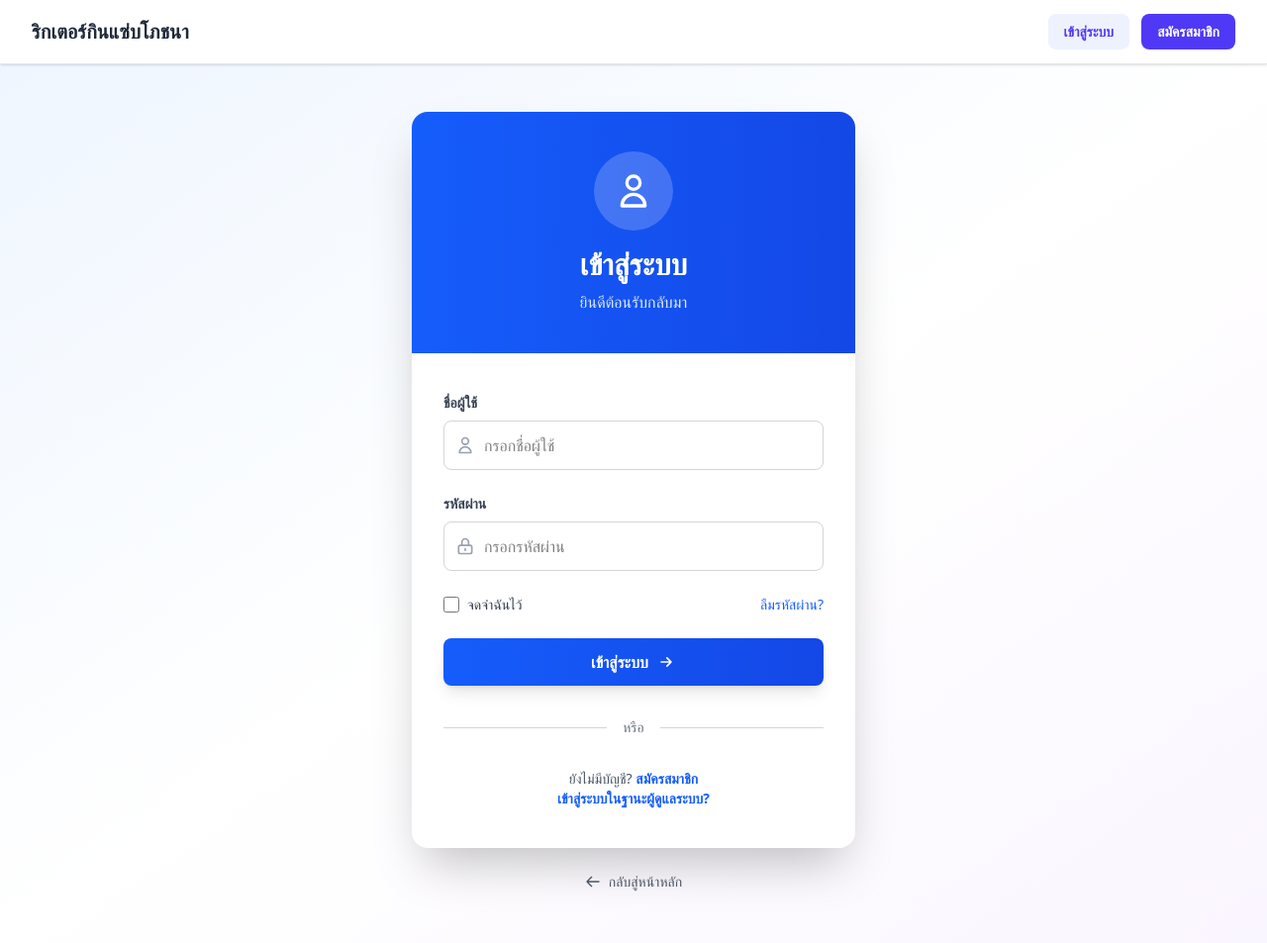
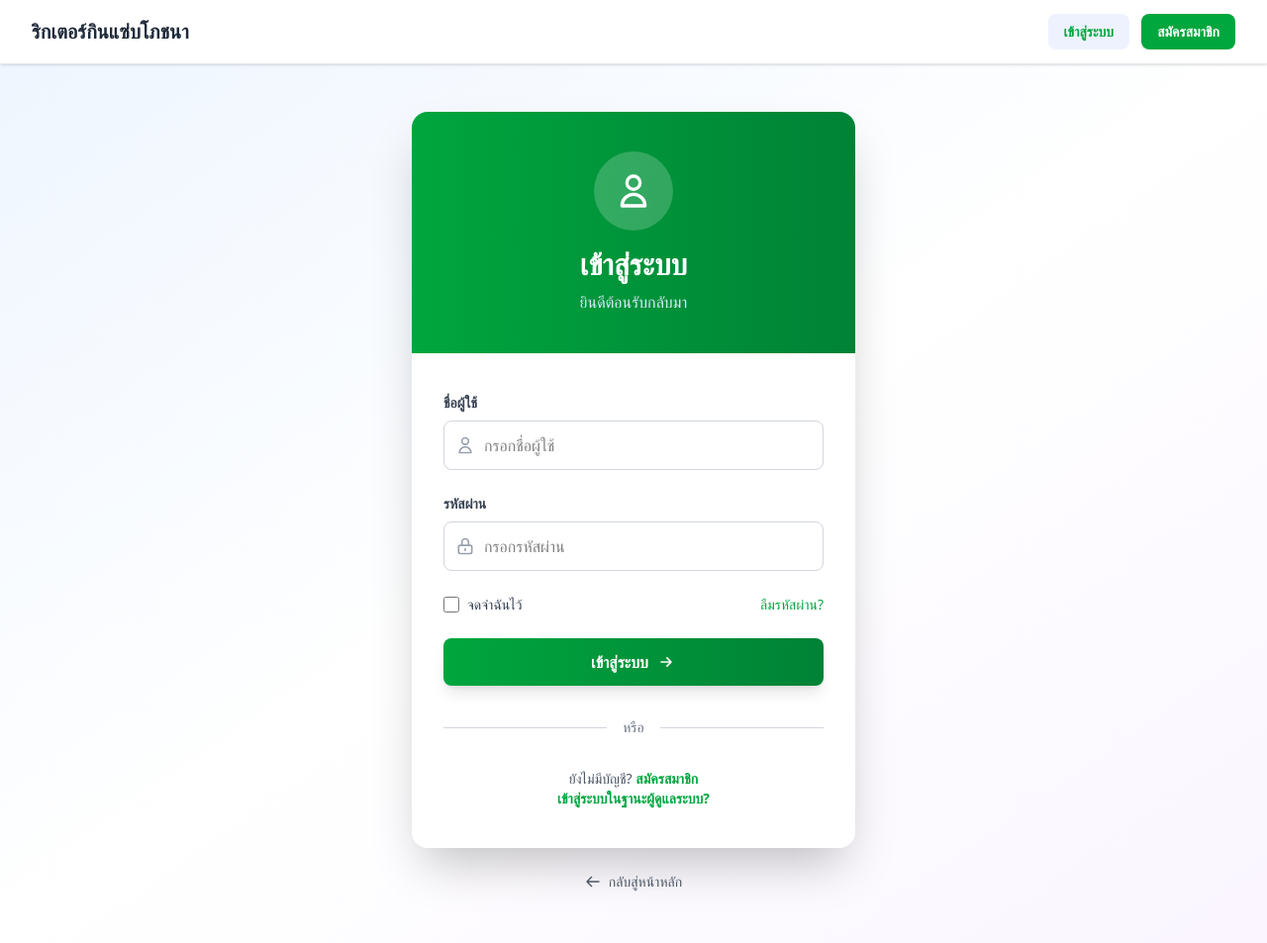
Before and after one commit to Thavizup-Deesan/Web-Dev, a Django app: page /accounts/login/ in a window 1280 px wide. Shown: the whole page at 99% size. Run offline with Django 5.2, Linux system fonts and the light colour scheme; some libraries are stand-ins or nearby versions.

Commit message:
Initial commit

```diff
--- a/service_booking/services/views.py
+++ b/service_booking/services/views.py
@@ -18,7 +18,7 @@ class AdminRequiredMixin(LoginRequiredMixin, UserPassesTestMixin):
     def test_func(self):
         return self.request.user.is_superuser or self.request.user.role == 'admin'
 
-class HomeView(TemplateView):
+class HomeView(ListView):
     model = Table
     template_name = 'homepage.html'
     context_object_name = 'tables'
--- a/service_booking/templates/base.html
+++ b/service_booking/templates/base.html
@@ -12,41 +12,53 @@
       <div class="container mx-auto px-4 sm:px-6 lg:px-8">
         <div class="flex justify-between items-center h-16">
           <div class="flex items-center">
-            <a href="/" class="text-xl font-bold text-gray-800 hover:text-indigo-600 transition duration-200">
+            <a href="/" class="text-xl font-bold text-gray-800 hover:text-green-600 transition duration-200">
               ริกเตอร์กินแซ่บโภชนา
             </a>
           </div>
 
           <div class="hidden md:flex items-center space-x-6">
             {% if user.role == 'customer' and not user.is_superuser %}
-            <a href="{% url 'table_browse' %}" class="text-gray-600 hover:text-indigo-600 font-medium transition duration-200">
+            <a href="{% url 'table_browse' %}" class="text-gray-600 hover:text-green-600 font-medium transition duration-200">
                  ดูโต๊ะทั้งหมด
              </a>
-            <a href="{% url 'booking_create' %}" class="text-gray-600 hover:text-indigo-600 font-medium transition duration-200">
+            <a href="{% url 'booking_create' %}" class="text-gray-600 hover:text-green-600 font-medium transition duration-200">
               จองโต๊ะอาหาร
             </a>
-            <a href="{% url 'booking_history' %}" class="text-gray-600 hover:text-indigo-600 font-medium transition duration-200">
+            <a href="{% url 'booking_history' %}" class="text-gray-600 hover:text-green-600 font-medium transition duration-200">
               ประวัติการจอง
+            </a>
+            {% endif %}
+
+            {% if user.role == 'admin' or user.is_superuser %}
+            <a href="{% url 'admin_dashboard' %}" class="text-gray-600 hover:text-green-600 font-medium transition duration-200">
+              การจองโต๊ะทั้งหมด
+             </a>
+            <a href="{% url 'table_list' %}" class="text-gray-600 hover:text-green-600 font-medium transition duration-200">
+              จัดการโต๊ะ
+            </a>
+            <a href="{% url 'table_create' %}" class="text-gray-600 hover:text-green-600 font-medium transition duration-200">
+              เพิ่มโต๊ะใหม่
             </a>
             {% endif %}
           </div>
 
           <div class="flex items-center space-x-3">
             {% if user.is_authenticated %}
-            <a href="{% url 'profile' %}" class="text-gray-700 hidden sm:inline font-medium hover:text-indigo-600">
+            <a href="{% url 'profile' %}" class="text-gray-700 hidden sm:inline font-medium hover:text-green-600">
               <span>สวัสดี, {{ user.username }}</span>
             </a>
             <form action="{% url 'logout' %}" method="post">
               {% csrf_token %}
-              <button type="submit" class="px-4 py-2 bg-red-500 text-white text-sm font-semibold rounded-lg hover:bg-red-600 transition duration-200">
+              <button type="submit" class="px-4 py-2 bg-white text-black text-sm font-semibold rounded-lg hover:bg-red-200 transition duration-200">
                 ออกจากระบบ
               </button>
             </form>
             {% else %}
-            <a href="{% url 'login' %}" class="px-4 py-2 text-indigo-600 bg-indigo-50 font-semibold rounded-lg hover:bg-indigo-100 transition duration-200 text-sm">
+            <a href="{% url 'login' %}" class="px-4 py-2 text-green-600 bg-indigo-50 font-semibold rounded-lg hover:bg-green-100 transition duration-200 text-sm">
               เข้าสู่ระบบ
             </a>
-            <a href="{% url 'signup' %}" class="px-4 py-2 bg-indigo-600 text-white font-semibold rounded-lg hover:bg-indigo-700 transition duration-200 text-sm">
+            <a href="{% url 'signup' %}" class="px-4 py-2 bg-green-600 text-white font-semibold rounded-lg hover:bg-green-700 transition duration-200 text-sm">
               สมัครสมาชิก
             </a>
             {% endif %}
--- a/service_booking/templates/registration/admin_login.html
+++ b/service_booking/templates/registration/admin_login.html
@@ -5,7 +5,7 @@
 <div class="min-h-screen flex items-center justify-center px-4 py-12 bg-gradient-to-br from-gray-50 via-gray-50 to-gray-200">
     <div class="max-w-md w-full">
         <div class="bg-white rounded-2xl shadow-2xl overflow-hidden">
-            <div class="bg-gradient-to-r from-blue-600 to-blue-700 px-8 py-10 text-center">
+            <div class="bg-gradient-to-r from-green-600 to-green-700 px-8 py-10 text-center">
                 <div class="w-20 h-20 bg-white/20 backdrop-blur-sm rounded-full flex items-center justify-center mx-auto mb-4">
                     <svg class="w-10 h-10 text-white" fill="none" stroke="currentColor" viewBox="0 0 24 24">
                         <path stroke-linecap="round" stroke-linejoin="round" stroke-width="2" d="M16 7a4 4 0 11-8 0 4 4 0 018 0zM12 14a7 7 0 00-7 7h14a7 7 0 00-7-7z"></path>
@@ -106,7 +106,7 @@
 
                     <button
                         type="submit"
-                        class="w-full flex items-center justify-center gap-2 bg-gradient-to-r from-blue-600 to-blue-700 text-white font-semibold py-3 px-4 rounded-lg hover:from-blue-700 hover:to-blue-800 focus:outline-none focus:ring-2 focus:ring-blue-500 focus:ring-offset-2 transform hover:scale-[1.02] transition-all duration-200 shadow-lg hover:shadow-xl"
+                        class="w-full flex items-center justify-center gap-2 bg-gradient-to-r from-green-600 to-green-700 text-white font-semibold py-3 px-4 rounded-lg hover:from-green-700 hover:to-green-800 focus:outline-none focus:ring-2 focus:ring-green-500 focus:ring-offset-2 transform hover:scale-[1.02] transition-all duration-200 shadow-lg hover:shadow-xl"
                     >
                         <svg class="w-5 h-5" fill="none" stroke="currentColor" viewBox="0 0 24 24">
                             <path stroke-linecap="round" stroke-linejoin="round" stroke-width="2" d="M9 12l2 2 4-4m5.618-4.016A11.955 11.955 0 0112 2.944a11.955 11.955 0 01-8.618 3.04A12.02 12.02 0 003 9c0 5.591 3.824 10.29 9 11.622 5.176-1.332 9-6.03 9-11.622 0-1.042-.133-2.052-.382-3.016z"></path>
@@ -127,7 +127,7 @@
                 <div class="text-center">
                     <p class="text-sm text-gray-600">
                         ไม่ใช่ผู้ดูแลระบบ?
-                        <a href="{% url 'login' %}" class="font-semibold text-blue-600 hover:text-blue-700 transition duration-200">
+                        <a href="{% url 'login' %}" class="font-semibold text-green-600 hover:text-green-700 transition duration-200">
                             เข้าสู่ระบบสำหรับผู้ใช้ทั่วไป
                         </a>
                     </p>
--- a/service_booking/templates/registration/login.html
+++ b/service_booking/templates/registration/login.html
@@ -4,7 +4,7 @@
 <div class="min-h-screen flex items-center justify-center px-4 py-12 bg-gradient-to-br from-blue-50 via-white to-purple-50">
     <div class="max-w-md w-full">
         <div class="bg-white rounded-2xl shadow-2xl overflow-hidden">
-            <div class="bg-gradient-to-r from-blue-600 to-blue-700 px-8 py-10 text-center">
+            <div class="bg-gradient-to-r from-green-600 to-green-700 px-8 py-10 text-center">
                 <div class="w-20 h-20 bg-white/20 backdrop-blur-sm rounded-full flex items-center justify-center mx-auto mb-4">
                     <svg class="w-10 h-10 text-white" fill="none" stroke="currentColor" viewBox="0 0 24 24">
                         <path stroke-linecap="round" stroke-linejoin="round" stroke-width="2" d="M16 7a4 4 0 11-8 0 4 4 0 018 0zM12 14a7 7 0 00-7 7h14a7 7 0 00-7-7z"></path>
@@ -33,7 +33,7 @@
                                 name="username"
                                 id="id_username"
                                 required
-                                class="block w-full pl-10 pr-3 py-3 border border-gray-300 rounded-lg focus:outline-none focus:ring-2 focus:ring-blue-500 focus:border-transparent text-black transition duration-200"
+                                class="block w-full pl-10 pr-3 py-3 border border-gray-300 rounded-lg focus:outline-none focus:ring-2 focus:ring-green-500 focus:border-transparent text-black transition duration-200"
                                 placeholder="กรอกชื่อผู้ใช้"
                             >
                         </div>
@@ -54,7 +54,7 @@
                                 name="password"
                                 id="id_password"
                                 required
-                                class="block w-full pl-10 pr-3 py-3 border border-gray-300 rounded-lg focus:outline-none focus:ring-2 focus:ring-blue-500 focus:border-transparent text-black transition duration-200"
+                                class="block w-full pl-10 pr-3 py-3 border border-gray-300 rounded-lg focus:outline-none focus:ring-2 focus:ring-green-500 focus:border-transparent text-black transition duration-200"
                                 placeholder="กรอกรหัสผ่าน"
                             >
                         </div>
@@ -79,14 +79,14 @@
                                 id="remember_me"
                                 name="remember_me"
                                 type="checkbox"
-                                class="h-4 w-4 text-blue-600 focus:ring-blue-500 border-gray-300 rounded"
+                                class="h-4 w-4 text-green-600 focus:ring-green-500 border-gray-300 rounded"
                             >
                             <label for="remember_me" class="ml-2 block text-sm text-gray-700">
                                 จดจำฉันไว้
                             </label>
                         </div>
                         <div class="text-sm">
-                            <a href="#" class="font-medium text-blue-600 hover:text-blue-700 transition duration-200">
+                            <a href="#" class="font-medium text-green-600 hover:text-green-700 transition duration-200">
                                 ลืมรหัสผ่าน?
                             </a>
                         </div>
@@ -94,7 +94,7 @@
 
                     <button
                         type="submit"
-                        class="w-full flex items-center justify-center gap-2 bg-gradient-to-r from-blue-600 to-blue-700 text-white font-semibold py-3 px-4 rounded-lg hover:from-blue-700 hover:to-blue-800 focus:outline-none focus:ring-2 focus:ring-blue-500 focus:ring-offset-2 transform hover:scale-[1.02] transition-all duration-200 shadow-lg hover:shadow-xl"
+                        class="w-full flex items-center justify-center gap-2 bg-gradient-to-r from-green-600 to-green-700 text-white font-semibold py-3 px-4 rounded-lg hover:from-green-700 hover:to-green-800 focus:outline-none focus:ring-2 focus:ring-green-500 focus:ring-offset-2 transform hover:scale-[1.02] transition-all duration-200 shadow-lg hover:shadow-xl"
                     >
                         <span>เข้าสู่ระบบ</span>
                         <svg class="w-5 h-5" fill="none" stroke="currentColor" viewBox="0 0 24 24">
@@ -115,12 +115,12 @@
                 <div class="text-center">
                     <p class="text-sm text-gray-600">
                         ยังไม่มีบัญชี?
-                        <a href="{% url 'signup' %}" class="font-semibold text-blue-600 hover:text-blue-700 transition duration-200">
+                        <a href="{% url 'signup' %}" class="font-semibold text-green-600 hover:text-green-700 transition duration-200">
                             สมัครสมาชิก
                         </a>
                     </p>
                     <p class="text-sm text-gray-600">
-                        <a href="{% url 'admin_login' %}" class="font-semibold text-blue-600 hover:text-blue-700 transition duration-200">
+                        <a href="{% url 'admin_login' %}" class="font-semibold text-green-600 hover:text-green-700 transition duration-200">
                             เข้าสู่ระบบในฐานะผู้ดูแลระบบ?
                         </a>
                     </p>
--- a/service_booking/templates/registration/profile_form.html
+++ b/service_booking/templates/registration/profile_form.html
@@ -31,6 +31,11 @@
                 กลับสู่หน้าหลัก
             </a>
             {% endif %}
+            {% if user.role == 'admin' or user.is_superuser %}
+            <a href="{% url 'admin_dashboard' %}" class="block w-full mt-4 bg-white text-gray-500 text-center font-semibold transition">
+                กลับสู่หน้าหลัก
+            </a>
+            {% endif %}
         </form>
     </div>
 </div>
--- a/service_booking/templates/services/admin_dashboard.html
+++ b/service_booking/templates/services/admin_dashboard.html
@@ -1,10 +1,11 @@
 {% extends 'base.html' %}
 
 {% block content %}
+<script src="https://cdn.jsdelivr.net/npm/chart.js"></script>
 <div class="container mx-auto px-4 py-12">
     <div class="flex justify-between items-center mb-8 border-b pb-4">
         <h1 class="text-4xl font-bold text-gray-800">แอดมินแดชบอร์ด</h1>
-        <a href="{% url 'table_list' %}" class="px-5 py-2 bg-blue-600 text-white font-semibold rounded-lg hover:bg-blue-700 transition">
+        <a href="{% url 'table_list' %}" class="px-5 py-2 bg-green-600 text-white font-semibold rounded-lg hover:bg-green-700 transition">
             จัดการโต๊ะทั้งหมด
         </a>
     </div>
--- a/service_booking/templates/services/booking_form.html
+++ b/service_booking/templates/services/booking_form.html
@@ -40,7 +40,7 @@
 
             <button
                 type="submit"
-                class="w-full bg-gradient-to-r from-blue-600 to-blue-700 text-white font-semibold py-3 px-4 rounded-lg hover:from-blue-700 hover:to-blue-800 focus:outline-none focus:ring-2 focus:ring-blue-500 focus:ring-offset-2 transform hover:scale-[1.02] transition-all duration-200"
+                class="w-full bg-gradient-to-r from-green-600 to-green-700 text-white font-semibold py-3 px-4 rounded-lg hover:from-green-700 hover:to-green-800 focus:outline-none focus:ring-2 focus:ring-green-500 focus:ring-offset-2 transform hover:scale-[1.02] transition-all duration-200"
             >
                 ยืนยันการจอง
             </button>
--- a/service_booking/templates/services/table_browse.html
+++ b/service_booking/templates/services/table_browse.html
@@ -35,7 +35,7 @@
                     </p>
                 </div>
                 <div class="bg-gray-50 p-4">
-                    <a href="{% url 'booking_create' %}?table={{ table.pk }}" class="block w-full text-center px-4 py-3 bg-indigo-600 text-white font-semibold rounded-lg hover:bg-indigo-700 transition duration-200">
+                    <a href="{% url 'booking_create' %}?table={{ table.pk }}" class="block w-full text-center px-4 py-3 bg-green-600 text-white font-semibold rounded-lg hover:bg-indigo-700 transition duration-200">
                         จองโต๊ะนี้
                     </a>
                 </div>
--- a/service_booking/templates/services/table_form.html
+++ b/service_booking/templates/services/table_form.html
@@ -40,7 +40,7 @@
 
             </div>
             <div class="mt-8 pt-6 border-t flex items-center space-x-4">
-                <button type="submit" class="px-6 py-2 bg-blue-600 text-white font-semibold rounded-lg hover:bg-blue-700 transition duration-200 shadow-sm hover:shadow-md">
+                <button type="submit" class="px-6 py-2 bg-green-600 text-white font-semibold rounded-lg hover:bg-green-700 transition duration-200 shadow-sm hover:shadow-md">
                     {% if object %}
                         บันทึกการเปลี่ยนแปลง
                     {% else %}
--- a/service_booking/theme/static/css/dist/styles.css
+++ b/service_booking/theme/static/css/dist/styles.css
@@ -26,6 +26,7 @@
     --color-green-600: oklch(62.7% 0.194 149.214);
     --color-green-700: oklch(52.7% 0.154 150.069);
     --color-green-800: oklch(44.8% 0.119 151.328);
+    --color-sky-600: oklch(58.8% 0.158 241.966);
     --color-blue-50: oklch(97% 0.014 254.604);
     --color-blue-100: oklch(93.2% 0.032 255.585);
     --color-blue-200: oklch(88.2% 0.059 254.128);
@@ -1291,6 +1292,10 @@
     --tw-gradient-from: var(--color-gray-50);
     --tw-gradient-stops: var(--tw-gradient-via-stops, var(--tw-gradient-position), var(--tw-gradient-from) var(--tw-gradient-from-position), var(--tw-gradient-to) var(--tw-gradient-to-position));
   }
+  .from-green-600 {
+    --tw-gradient-from: var(--color-green-600);
+    --tw-gradient-stops: var(--tw-gradient-via-stops, var(--tw-gradient-position), var(--tw-gradient-from) var(--tw-gradient-from-position), var(--tw-gradient-to) var(--tw-gradient-to-position));
+  }
   .from-indigo-600 {
     --tw-gradient-from: var(--color-indigo-600);
     --tw-gradient-stops: var(--tw-gradient-via-stops, var(--tw-gradient-position), var(--tw-gradient-from) var(--tw-gradient-from-position), var(--tw-gradient-to) var(--tw-gradient-to-position));
@@ -1321,6 +1326,18 @@
     --tw-gradient-to: var(--color-gray-200);
     --tw-gradient-stops: var(--tw-gradient-via-stops, var(--tw-gradient-position), var(--tw-gradient-from) var(--tw-gradient-from-position), var(--tw-gradient-to) var(--tw-gradient-to-position));
   }
+  .to-green-400 {
+    --tw-gradient-to: var(--color-green-400);
+    --tw-gradient-stops: var(--tw-gradient-via-stops, var(--tw-gradient-position), var(--tw-gradient-from) var(--tw-gradient-from-position), var(--tw-gradient-to) var(--tw-gradient-to-position));
+  }
+  .to-green-600 {
+    --tw-gradient-to: var(--color-green-600);
+    --tw-gradient-stops: var(--tw-gradient-via-stops, var(--tw-gradient-position), var(--tw-gradient-from) var(--tw-gradient-from-position), var(--tw-gradient-to) var(--tw-gradient-to-position));
+  }
+  .to-green-700 {
+    --tw-gradient-to: var(--color-green-700);
+    --tw-gradient-stops: var(--tw-gradient-via-stops, var(--tw-gradient-position), var(--tw-gradient-from) var(--tw-gradient-from-position), var(--tw-gradient-to) var(--tw-gradient-to-position));
+  }
   .to-purple-50 {
     --tw-gradient-to: var(--color-purple-50);
     --tw-gradient-stops: var(--tw-gradient-via-stops, var(--tw-gradient-position), var(--tw-gradient-from) var(--tw-gradient-from-position), var(--tw-gradient-to) var(--tw-gradient-to-position));
@@ -1522,6 +1543,9 @@
   }
   .text-green-500 {
     color: var(--color-green-500);
+  }
+  .text-green-600 {
+    color: var(--color-green-600);
   }
   .text-green-800 {
     color: var(--color-green-800);
```
Also changed, not shown: other parts of service_booking/theme/static/css/dist/styles.css (+50 -0 lines), service_booking/templates/homepage.html (+5 -5 lines), service_booking/templates/registration/signup.html (+5 -5 lines), service_booking/db.sqlite3.
